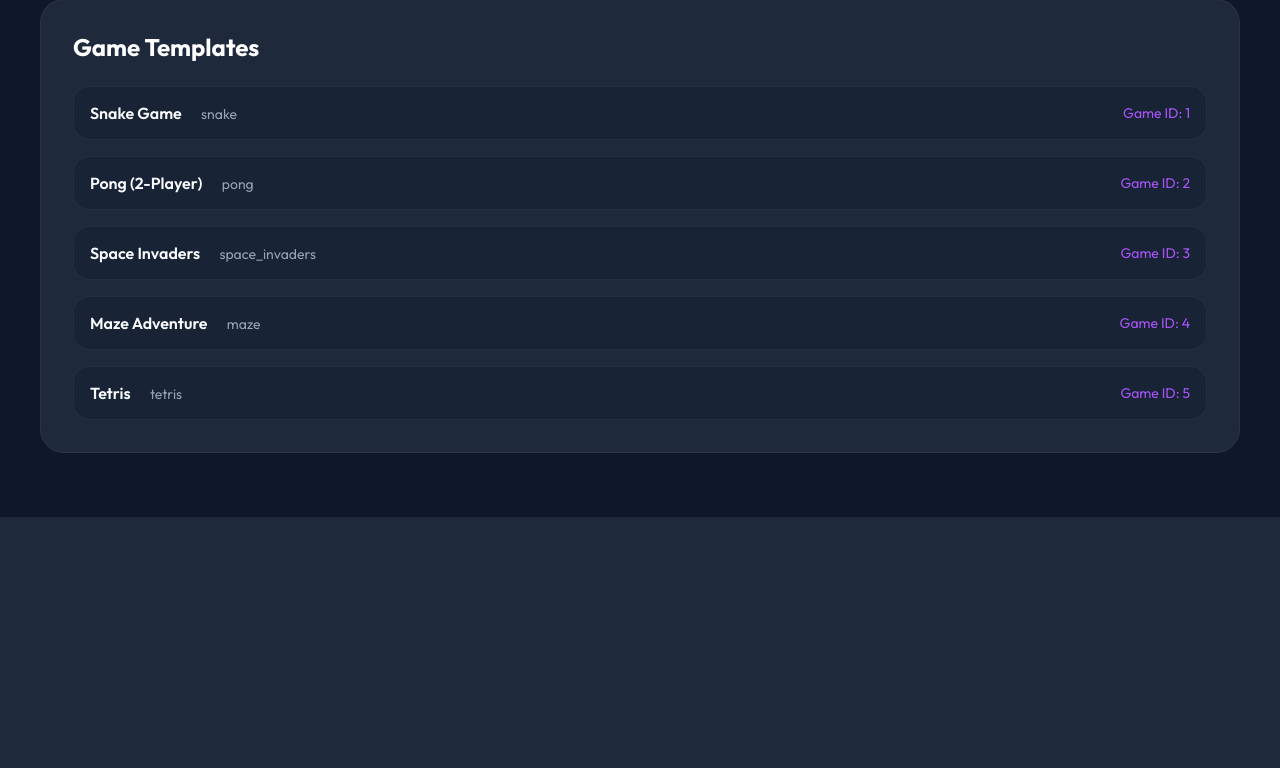
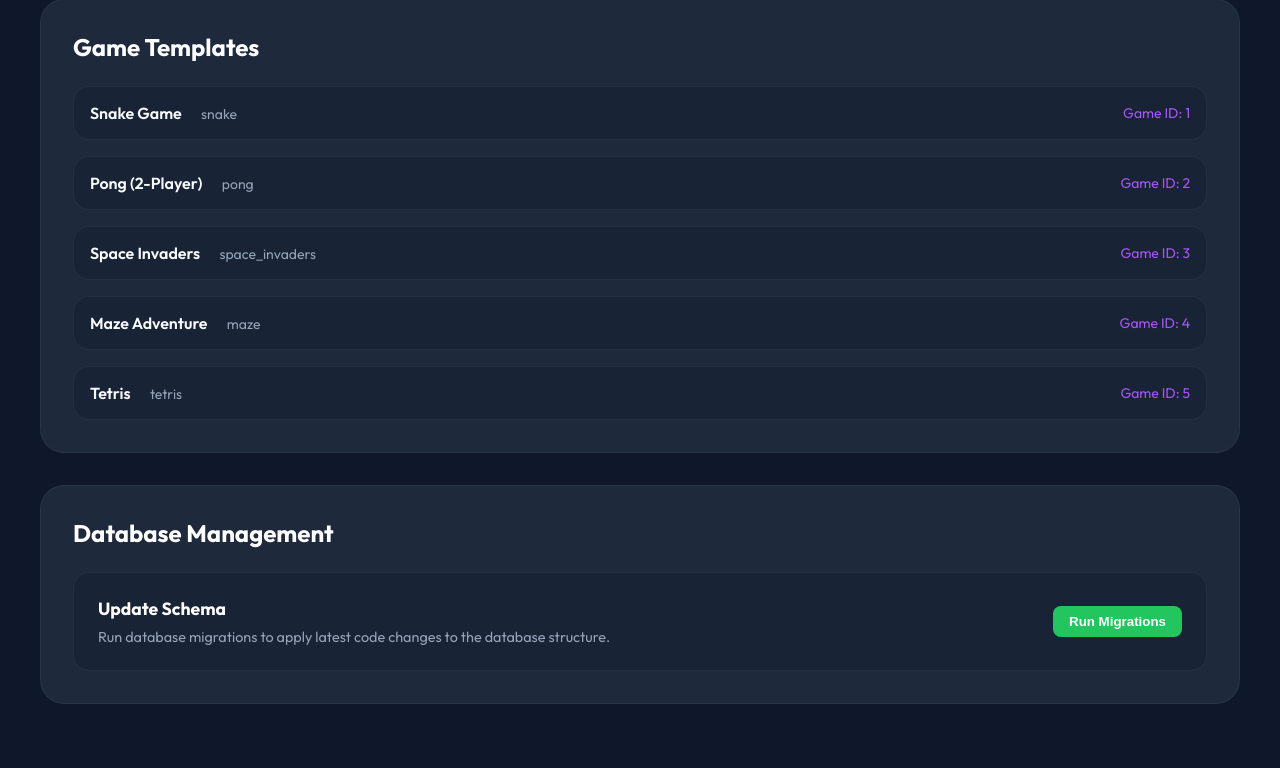
Before and after one commit to seanmjoyce27/python-games, a Flask app: page /admin in a window 1280 px wide. Shown: the part 811-1579 px from the top of the page. Before the commit the page ends 1328 px from the top, so only its background shows below. Run offline with Flask 3, Linux system fonts and the light colour scheme; the visitor is signed in with stand-in values (Sample User, id 1).

Commit message:
switch to postgres for persistent data in replit

```diff
--- a/app.py
+++ b/app.py
@@ -1,5 +1,6 @@
 from flask import Flask, render_template, request, jsonify, session, redirect, url_for
 from flask_sqlalchemy import SQLAlchemy
+from flask_migrate import Migrate, upgrade
 from flask_cors import CORS
 from dotenv import load_dotenv
 from datetime import datetime, timezone
@@ -52,19 +53,28 @@ else:
 
 db_path = os.path.join(instance_path, "python_games.db")
 
-# Always use SQLite - ignore Replit's DATABASE_URL if it's PostgreSQL
-database_url = os.environ.get('DATABASE_URL', '')
-if database_url.startswith('postgres'):
-    # Replit provides PostgreSQL by default, but we want SQLite for this app
-    database_url = f'sqlite:///{db_path}'
-elif not database_url:
-    database_url = f'sqlite:///{db_path}'
+# Database Configuration: PostgreSQL ONLY
+# This application is configured to run exclusively on PostgreSQL.
+# You must provide a valid DATABASE_URL environment variable.
+
+database_url = os.environ.get('DATABASE_URL')
+
+if not database_url:
+    # Default to local Postgres for development convenience
+    database_url = 'postgresql://localhost/python_games'
+    print("⚠️  DATABASE_URL not set. Defaulting to local: postgresql://localhost/python_games")
+
+if database_url.startswith('postgres://'):
+    database_url = database_url.replace('postgres://', 'postgresql://', 1)
+
+print(f"🐘 Connecting to PostgreSQL database...")
 
 app.config['SQLALCHEMY_DATABASE_URI'] = database_url
 app.config['SQLALCHEMY_TRACK_MODIFICATIONS'] = False
 app.config['SECRET_KEY'] = os.environ.get('SECRET_KEY', 'dev-secret-key-change-in-production')
 
 db = SQLAlchemy(app)
+migrate = Migrate(app, db)
 CORS(app)
 
 # Database Models
@@ -170,6 +180,19 @@ def admin_panel():
                          games=games,
                          total_saves=total_saves,
                          total_missions=total_missions)
+
+@app.route('/admin/db/upgrade', methods=['POST'])
+def admin_db_upgrade():
+    """Run database migrations from the admin panel"""
+    if not session.get('admin_authenticated'):
+        return redirect(url_for('admin_panel'))
+
+    try:
+        upgrade()
+        return redirect(url_for('admin_panel', message="Database upgraded successfully!"))
+    except Exception as e:
+        print(f"Migration failed: {e}")
+        return redirect(url_for('admin_panel', error=f"Migration failed: {e}"))
 
 @app.route('/admin/logout')
 def admin_logout():
--- a/requirements.txt
+++ b/requirements.txt
@@ -3,3 +3,5 @@ Flask-SQLAlchemy==3.1.1
 Flask-CORS==4.0.0
 python-dotenv==1.0.0
 gunicorn==21.2.0
+psycopg2-binary==2.9.9
+Flask-Migrate==4.0.5
--- a/templates/admin.html
+++ b/templates/admin.html
@@ -260,7 +260,8 @@
                     <tr>
                         <td>
                             <div style="display: flex; align-items: center; gap: 12px;">
-                                <div style="width: 40px; height: 40px; border-radius: 50%; background: {{ user.get_avatar()['color'] }}; display: flex; align-items: center; justify-content: center; font-size: 20px;">
+                                <div
+                                    style="width: 40px; height: 40px; border-radius: 50%; background: {{ user.get_avatar()['color'] }}; display: flex; align-items: center; justify-content: center; font-size: 20px;">
                                     {{ user.get_avatar()['emoji'] }}
                                 </div>
                                 <span style="font-weight: 600;">{{ user.username }}</span>
@@ -307,6 +308,35 @@
                 {% endfor %}
             </div>
         </div>
+
+        <div class="section">
+            <h2>Database Management</h2>
+            <div
+                style="background: rgba(15, 23, 42, 0.3); padding: 1.5rem; border-radius: 1rem; border: 1px solid rgba(255, 255, 255, 0.05); display: flex; align-items: center; justify-content: space-between;">
+                <div>
+                    <h3 style="margin: 0 0 0.5rem 0; font-size: 1.1rem; color: #fff;">Update Schema</h3>
+                    <p style="margin: 0; color: var(--text-muted); font-size: 0.9rem;">Run database migrations to apply
+                        latest code changes to the database structure.</p>
+                </div>
+                <form method="POST" action="{{ url_for('admin_db_upgrade') }}"
+                    onsubmit="return confirm('This will update the database schema. Continue?');">
+                    <button type="submit" class="btn btn-primary" style="background: var(--success);">Run
+                        Migrations</button>
+                </form>
+            </div>
+            {% if request.args.get('message') %}
+            <div
+                style="margin-top: 1rem; padding: 1rem; background: rgba(34, 197, 94, 0.1); color: var(--success); border-radius: 0.5rem; text-align: center;">
+                {{ request.args.get('message') }}
+            </div>
+            {% endif %}
+            {% if request.args.get('error') %}
+            <div
+                style="margin-top: 1rem; padding: 1rem; background: rgba(239, 68, 68, 0.1); color: var(--danger); border-radius: 0.5rem; text-align: center;">
+                {{ request.args.get('error') }}
+            </div>
+            {% endif %}
+        </div>
         {% endif %}
     </div>
 </body>
```
Also changed, not shown: docs/setup/LOCAL_SETUP.md (+9 -4 lines), docs/setup/REPLIT_OPTIMIZATIONS.md (+10 -6 lines), docs/setup/REPLIT_SETUP.md (+5 -4 lines), 3 other files.
